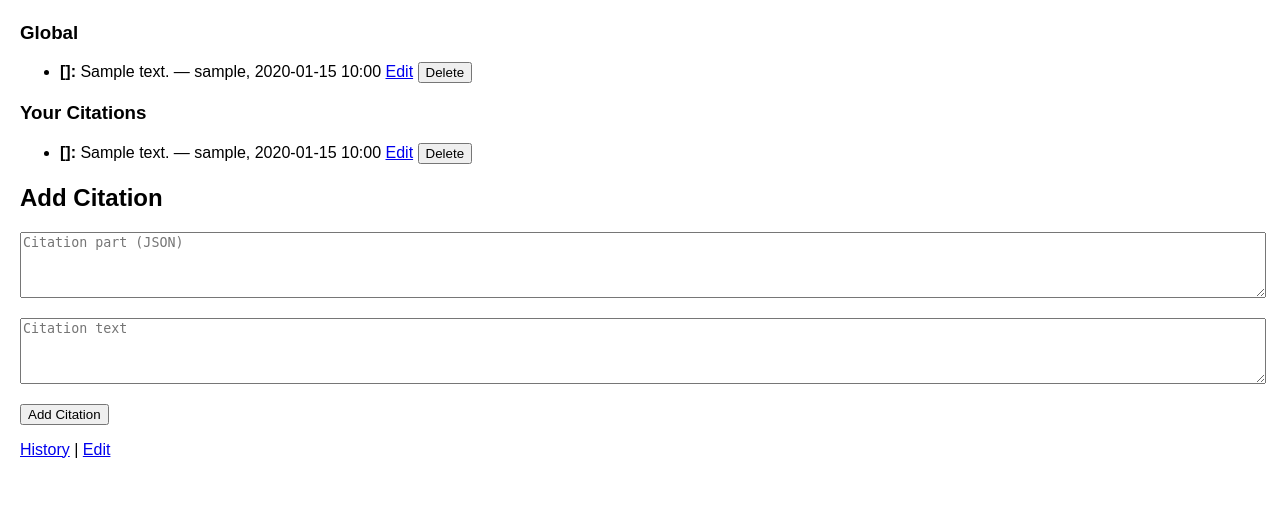
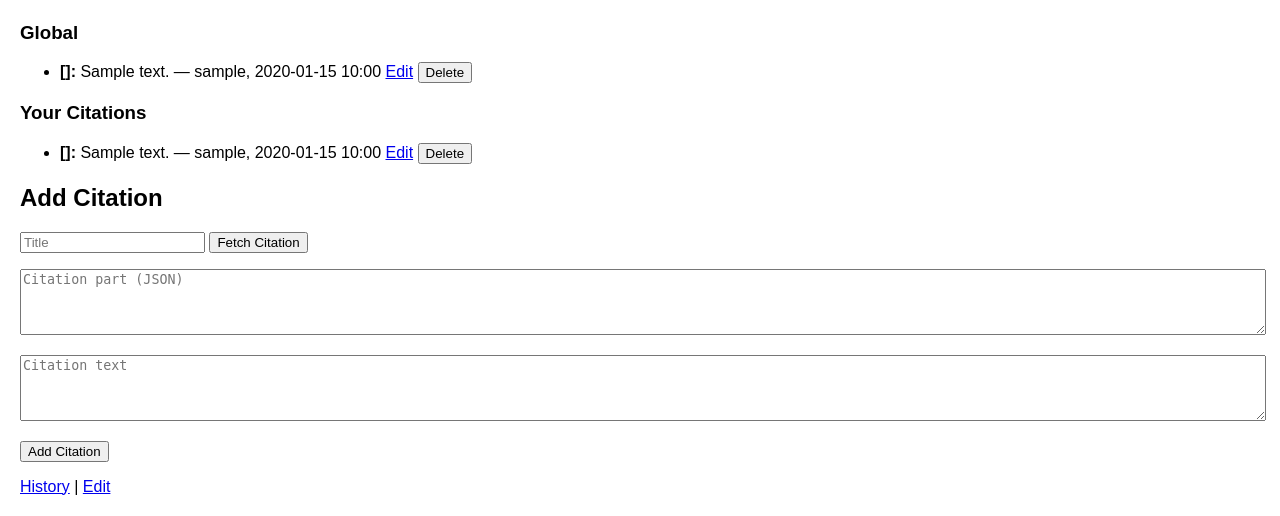
Before and after one commit to flyingtext/spacetime, a Flask app: page /post/1 in a window 1280 px wide. Shown: the part 464-980 px from the top of the page. Before the commit the page ends 922 px from the top, so only its background shows below. Run offline with Flask 3, Linux system fonts and the light colour scheme; a user stored in the database is signed in; tables that the repository leaves empty hold one stand-in row (values such as "Sample post").

Commit message:
Add citation fetch helper and AJAX citation fetching

```diff
--- a/app.py
+++ b/app.py
@@ -13,6 +13,9 @@ from werkzeug.security import generate_password_hash, check_password_hash
 from markdown.extensions import Extension
 from markdown.inlinepatterns import InlineProcessor
 from markupsafe import Markup, escape
+import requests
+from habanero import Crossref
+import bibtexparser
 
 app = Flask(__name__)
 app.config['SECRET_KEY'] = 'dev-secret'
@@ -22,6 +25,32 @@ app.config['SQLALCHEMY_TRACK_MODIFICATIONS'] = False
 db = SQLAlchemy(app)
 login_manager = LoginManager(app)
 login_manager.login_view = 'login'
+
+cr = Crossref()
+
+
+def fetch_bibtex_by_title(title: str) -> str | None:
+    """Return raw BibTeX for the first work matching the given title."""
+    if not title:
+        return None
+    try:
+        result = cr.works(query_title=title, limit=1)
+    except Exception:
+        return None
+    items = result.get('message', {}).get('items', [])
+    if not items:
+        return None
+    doi = items[0].get('DOI')
+    if not doi:
+        return None
+    url = f"https://api.crossref.org/works/{doi}/transform/application/x-bibtex"
+    try:
+        resp = requests.get(url, timeout=10)
+    except Exception:
+        return None
+    if resp.status_code != 200:
+        return None
+    return resp.text.strip()
 
 
 def map_link(lat: float, lon: float) -> str:
@@ -374,6 +403,25 @@ def document(language: str, doc_path: str):
     )
 
 
+@app.route('/citation/fetch', methods=['POST'])
+def fetch_citation():
+    data = request.get_json() or {}
+    title = data.get('title', '').strip()
+    if not title:
+        return {'error': 'Title is required'}, 400
+    bibtex = fetch_bibtex_by_title(title)
+    if not bibtex:
+        return {'error': 'Citation not found'}, 404
+    try:
+        bib_db = bibtexparser.loads(bibtex)
+        entry = bib_db.entries[0] if bib_db.entries else {}
+    except Exception:
+        return {'error': 'Failed to parse BibTeX'}, 500
+    entry.pop('ID', None)
+    entry.pop('ENTRYTYPE', None)
+    return {'part': entry, 'text': bibtex}
+
+
 @app.route('/post/<int:post_id>/citation/new', methods=['POST'])
 @login_required
 def new_citation(post_id: int):
--- a/requirements.txt
+++ b/requirements.txt
@@ -2,3 +2,6 @@ Flask>=3.0.0
 Flask-Login>=0.6.3
 Flask-SQLAlchemy>=3.0.5
 markdown>=3.5.1
+requests>=2.31.0
+habanero>=1.2.2
+bibtexparser>=1.4.0
--- a/templates/post_detail.html
+++ b/templates/post_detail.html
@@ -74,11 +74,33 @@
 {% if current_user.is_authenticated %}
 <section>
   <h2>Add Citation</h2>
-  <form action="{{ url_for('new_citation', post_id=post.id) }}" method="post">
-    <p><textarea name="citation_part" placeholder="Citation part (JSON)" rows="4" cols="50"></textarea></p>
-    <p><textarea name="citation_text" placeholder="Citation text" rows="4" cols="50"></textarea></p>
+  <form id="citation-form" action="{{ url_for('new_citation', post_id=post.id) }}" method="post">
+    <p>
+      <input type="text" id="citation-title" placeholder="Title" />
+      <button type="button" id="fetch-citation">Fetch Citation</button>
+    </p>
+    <p><textarea id="citation-part" name="citation_part" placeholder="Citation part (JSON)" rows="4" cols="50"></textarea></p>
+    <p><textarea id="citation-text" name="citation_text" placeholder="Citation text" rows="4" cols="50"></textarea></p>
     <p><button type="submit">Add Citation</button></p>
   </form>
+  <script>
+  document.getElementById('fetch-citation').addEventListener('click', function() {
+      const title = document.getElementById('citation-title').value;
+      fetch('{{ url_for('fetch_citation') }}', {
+          method: 'POST',
+          headers: {'Content-Type': 'application/json'},
+          body: JSON.stringify({title: title})
+      }).then(r => r.json())
+      .then(data => {
+          if (data.error) {
+              alert(data.error);
+              return;
+          }
+          document.getElementById('citation-part').value = JSON.stringify(data.part, null, 2);
+          document.getElementById('citation-text').value = data.text;
+      });
+  });
+  </script>
 </section>
 {% endif %}
 {% if translations %}
```
